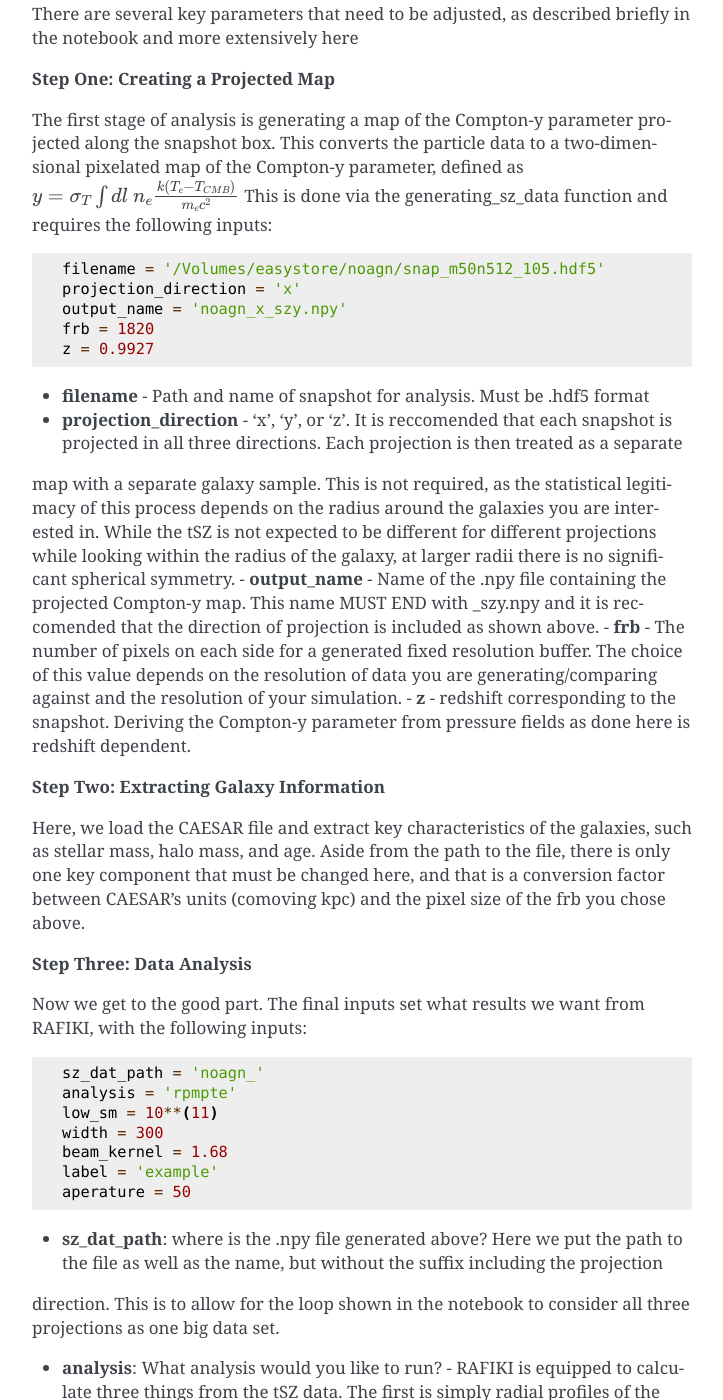
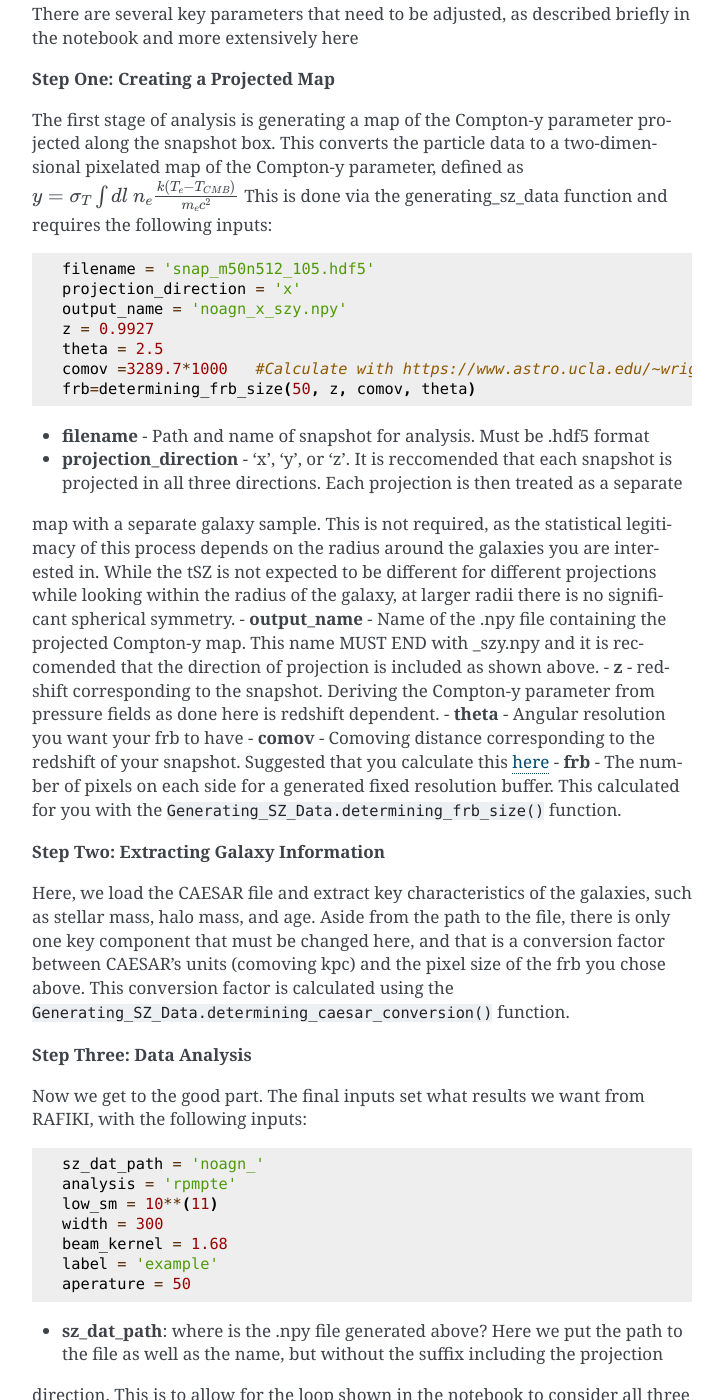
Before and after one commit to sigrayso/RAFIKI, a Sphinx documentation site: the page built from source/running.rst, in a window 1280 px wide and 1400 px high, scrolled down 914 px. Shown: the whole window, without its empty margins (388-1111 px from the left). Built offline with Sphinx 7.4.7, drawn with Linux system fonts in a browser that asks for light colours.

Commit message:
Update running.rst

```diff
--- a/source/running.rst
+++ b/source/running.rst
@@ -41,11 +41,13 @@ and requires the following inputs:
 
 .. code-block:: python
 
-	filename = '/Volumes/easystore/noagn/snap_m50n512_105.hdf5'
+	filename = 'snap_m50n512_105.hdf5'
 	projection_direction = 'x'
 	output_name = 'noagn_x_szy.npy'
-	frb = 1820
 	z = 0.9927
+	theta = 2.5
+	comov =3289.7*1000   #Calculate with https://www.astro.ucla.edu/~wright/CosmoCalc.html
+	frb=determining_frb_size(50, z, comov, theta)
 
 - **filename** - Path and name of snapshot for analysis. Must be .hdf5 format
 - **projection_direction** - ‘x’, ‘y’, or ‘z’. It is reccomended that each snapshot is projected in all three directions. Each projection is then treated as a separate
@@ -53,14 +55,15 @@ map with a separate galaxy sample. This is not required, as the statistical legi
 tSZ is not expected to be different for different projections while looking within the radius of the galaxy, at larger radii there is no significant spherical symmetry.
 - **output_name** - Name of the .npy file containing the projected Compton-y map. This name MUST END with _szy.npy and it is reccomended that the direction of projection
 is included as shown above.
-- **frb** - The number of pixels on each side for a generated fixed resolution buffer. The choice of this value depends on the resolution of data you are
-generating/comparing against and the resolution of your simulation.
 - **z** - redshift corresponding to the snapshot. Deriving the Compton-y parameter from pressure fields as done here is redshift dependent.
+- **theta** - Angular resolution you want your frb to have
+- **comov** - Comoving distance corresponding to the redshift of your snapshot. Suggested that you calculate this `here <https://www.astro.ucla.edu/~wright/CosmoCalc.html>`_
+- **frb** - The number of pixels on each side for a generated fixed resolution buffer. This calculated for you with the ``Generating_SZ_Data.determining_frb_size()`` function.
+
 
 **Step Two: Extracting Galaxy Information**
 
-Here, we load the CAESAR file and extract key characteristics of the galaxies, such as stellar mass, halo mass, and age. Aside from the path to the file, there is only
-one key component that must be changed here, and that is a conversion factor between CAESAR's units (comoving kpc) and the pixel size of the frb you chose above.
+Here, we load the CAESAR file and extract key characteristics of the galaxies, such as stellar mass, halo mass, and age. Aside from the path to the file, there is only one key component that must be changed here, and that is a conversion factor between CAESAR's units (comoving kpc) and the pixel size of the frb you chose above. This conversion factor is calculated using the ``Generating_SZ_Data.determining_caesar_conversion()`` function.
 
 
 **Step Three: Data Analysis**
```
